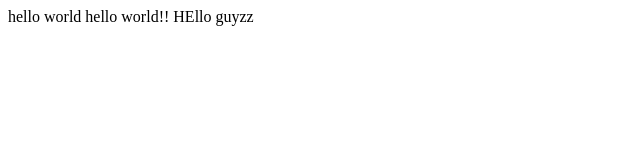
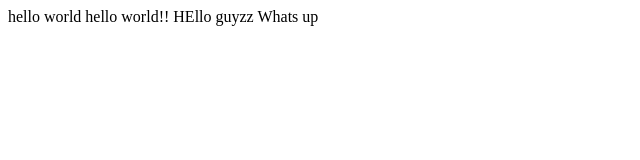
Before and after one commit to RahulParajulee/Demo, a plain HTML site: page index.html in a window 1280 px wide. Shown: the full height of the page, 0-640 px from the left. Drawn offline with Linux system fonts and the light colour scheme.

Commit message:
add Whats up

```diff
--- a/index.html
+++ b/index.html
@@ -10,5 +10,6 @@
    hello world
     hello world!!
     HEllo guyzz
+    Whats up
 </body>
 </html>
```
